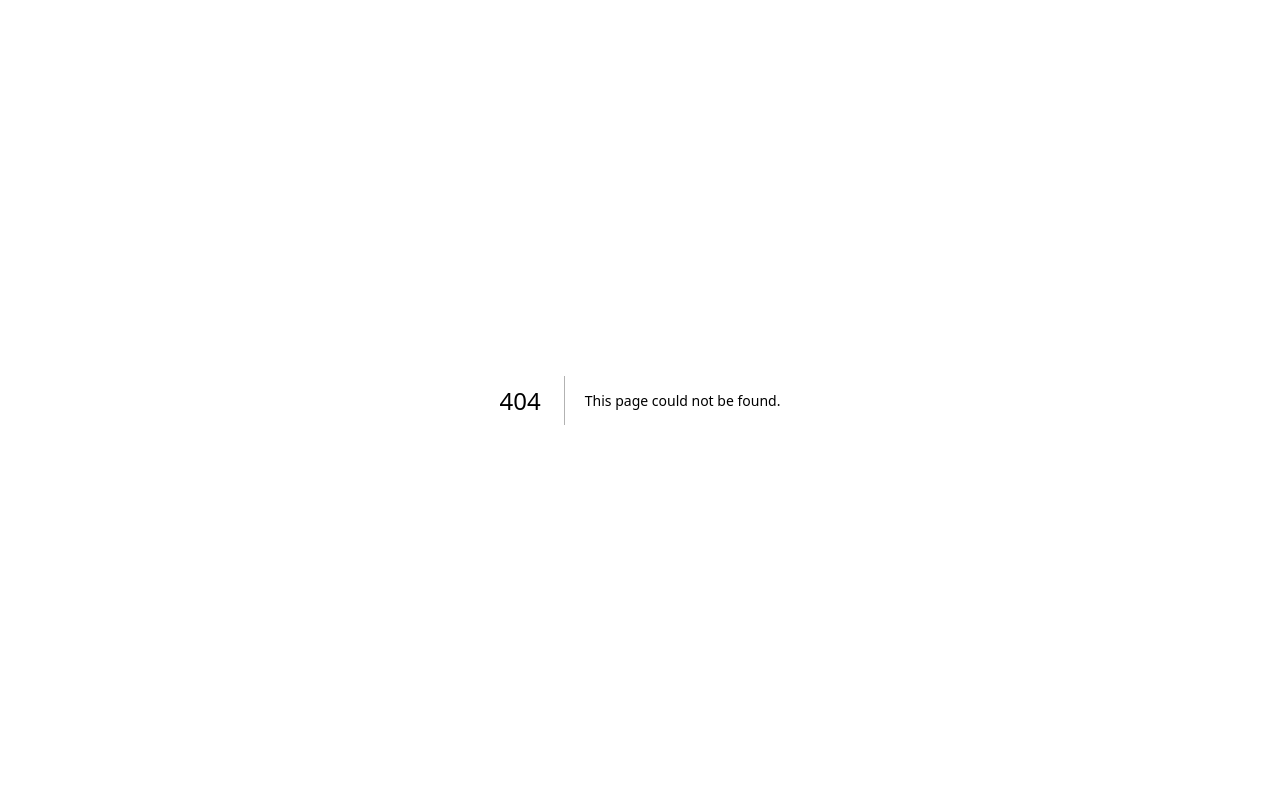
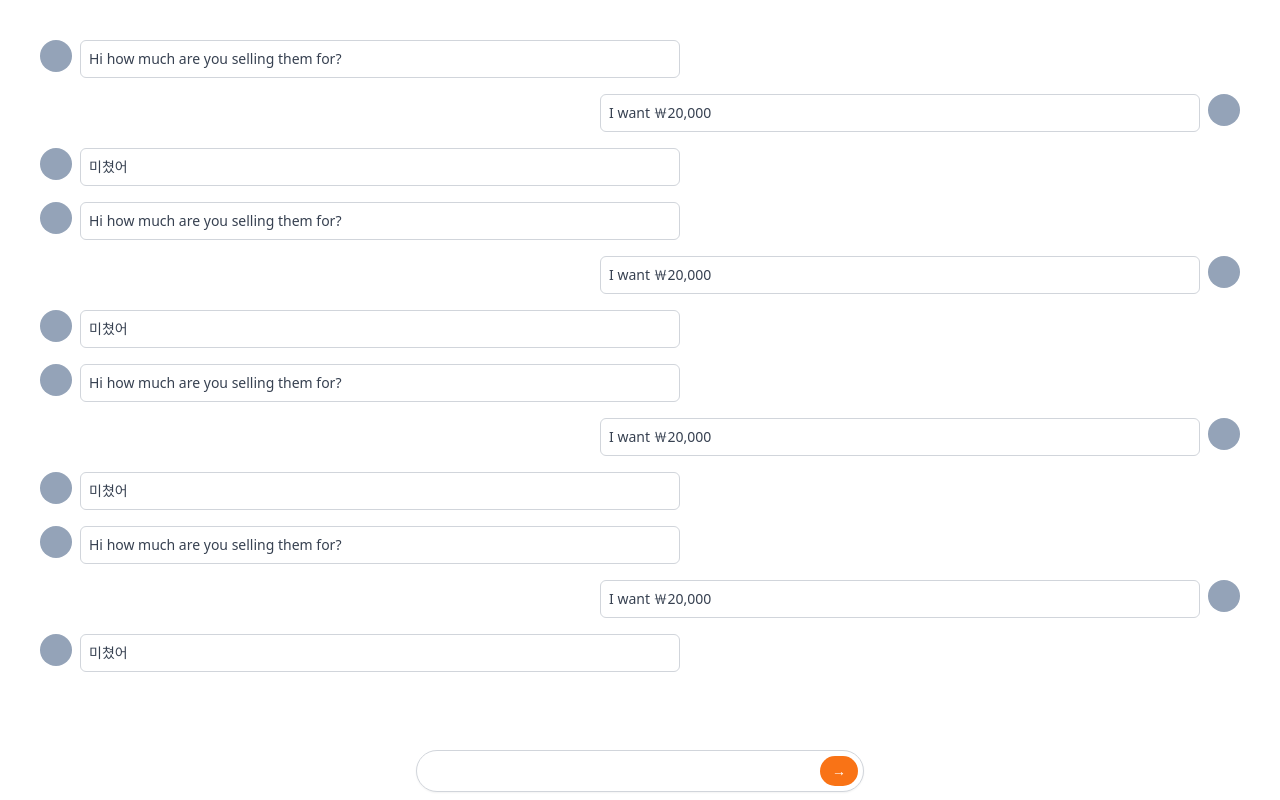
Before and after one commit to SonMinSeock/carrot-market-clone, a Next.js app: page /chats/1 in a window 1280 px wide. Before the commit this address had no page. Built offline with nearby package versions, Linux system fonts and the light colour scheme.

Commit message:
Chat Detail 5.9

```diff
--- /dev/null
+++ b/pages/chats/[id].tsx
@@ -0,0 +1,95 @@
+import type { NextPage } from "next";
+
+const ChatDetail: NextPage = () => {
+  return (
+    <div className="py-10 px-10 space-y-4">
+      <div className="flex items-start space-x-2">
+        <div className="w-8 h-8 rounded-full bg-slate-400" />
+        <div className="w-1/2 text-sm text-gray-700 p-2 border border-gray-300 rounded-md">
+          <p>Hi how much are you selling them for?</p>
+        </div>
+      </div>
+      <div className="flex flex-row-reverse items-start space-x-2 space-x-reverse">
+        <div className="w-8 h-8 rounded-full bg-slate-400" />
+        <div className="w-1/2 text-sm text-gray-700 p-2 border border-gray-300 rounded-md">
+          <p>I want ￦20,000</p>
+        </div>
+      </div>
+      <div className="flex items-start space-x-2">
+        <div className="w-8 h-8 rounded-full bg-slate-400" />
+        <div className="w-1/2 text-sm text-gray-700 p-2 border border-gray-300 rounded-md">
+          <p>미쳤어</p>
+        </div>
+      </div>
+      <div className="flex items-start space-x-2">
+        <div className="w-8 h-8 rounded-full bg-slate-400" />
+        <div className="w-1/2 text-sm text-gray-700 p-2 border border-gray-300 rounded-md">
+          <p>Hi how much are you selling them for?</p>
+        </div>
+      </div>
+      <div className="flex flex-row-reverse items-start space-x-2 space-x-reverse">
+        <div className="w-8 h-8 rounded-full bg-slate-400" />
+        <div className="w-1/2 text-sm text-gray-700 p-2 border border-gray-300 rounded-md">
+          <p>I want ￦20,000</p>
+        </div>
+      </div>
+      <div className="flex items-start space-x-2">
+        <div className="w-8 h-8 rounded-full bg-slate-400" />
+        <div className="w-1/2 text-sm text-gray-700 p-2 border border-gray-300 rounded-md">
+          <p>미쳤어</p>
+        </div>
+      </div>
+      <div className="flex items-start space-x-2">
+        <div className="w-8 h-8 rounded-full bg-slate-400" />
+        <div className="w-1/2 text-sm text-gray-700 p-2 border border-gray-300 rounded-md">
+          <p>Hi how much are you selling them for?</p>
+        </div>
+      </div>
+      <div className="flex flex-row-reverse items-start space-x-2 space-x-reverse">
+        <div className="w-8 h-8 rounded-full bg-slate-400" />
+        <div className="w-1/2 text-sm text-gray-700 p-2 border border-gray-300 rounded-md">
+          <p>I want ￦20,000</p>
+        </div>
+      </div>
+      <div className="flex items-start space-x-2">
+        <div className="w-8 h-8 rounded-full bg-slate-400" />
+        <div className="w-1/2 text-sm text-gray-700 p-2 border border-gray-300 rounded-md">
+          <p>미쳤어</p>
+        </div>
+      </div>
+      <div className="flex items-start space-x-2">
+        <div className="w-8 h-8 rounded-full bg-slate-400" />
+        <div className="w-1/2 text-sm text-gray-700 p-2 border border-gray-300 rounded-md">
+          <p>Hi how much are you selling them for?</p>
+        </div>
+      </div>
+      <div className="flex flex-row-reverse items-start space-x-2 space-x-reverse">
+        <div className="w-8 h-8 rounded-full bg-slate-400" />
+        <div className="w-1/2 text-sm text-gray-700 p-2 border border-gray-300 rounded-md">
+          <p>I want ￦20,000</p>
+        </div>
+      </div>
+      <div className="flex items-start space-x-2">
+        <div className="w-8 h-8 rounded-full bg-slate-400" />
+        <div className="w-1/2 text-sm text-gray-700 p-2 border border-gray-300 rounded-md">
+          <p>미쳤어</p>
+        </div>
+      </div>
+      <div className="fixed w-full mx-auto max-w-md bottom-2 inset-x-0">
+        <div className="relative flex items-center">
+          <input
+            type="text"
+            className="shadow-sm rounded-full w-full border-gray-300 focus:ring-orange-500 focus:outline-none focus:border-orange-500 pr-12 "
+          />
+          <div className="absolute inset-y-0 flex py-1.5 pr-1.5 right-0">
+            <button className="flex focus:ring-2 focus:ring-offset-2 focus:ring-orange-500 items-center rounded-full px-3 text-sm text-white bg-orange-500 hover:bg-orange-600">
+              &rarr;
+            </button>
+          </div>
+        </div>
+      </div>
+    </div>
+  );
+};
+
+export default ChatDetail;
--- a/pages/chats.tsx
+++ b/pages/chats/index.tsx
@@ -1,12 +1,17 @@
 import type { NextPage } from "next";
+import { useRouter } from "next/router";
 
 const Chats: NextPage = () => {
+  const router = useRouter();
+
+  const navigateChatDetail = (id: number) => router.push(`/chats/${id}`);
   return (
     <div className="py-10 divide-y-[1px]">
       {[1, 1, 1, 1, 1, 1, 1].map((_, i) => (
         <div
           key={i}
           className="flex px-4 cursor-pointer py-3 items-center space-x-3"
+          onClick={() => navigateChatDetail(i)}
         >
           <div className="w-12 h-12 rounded-full bg-slate-300" />
           <div>
```
